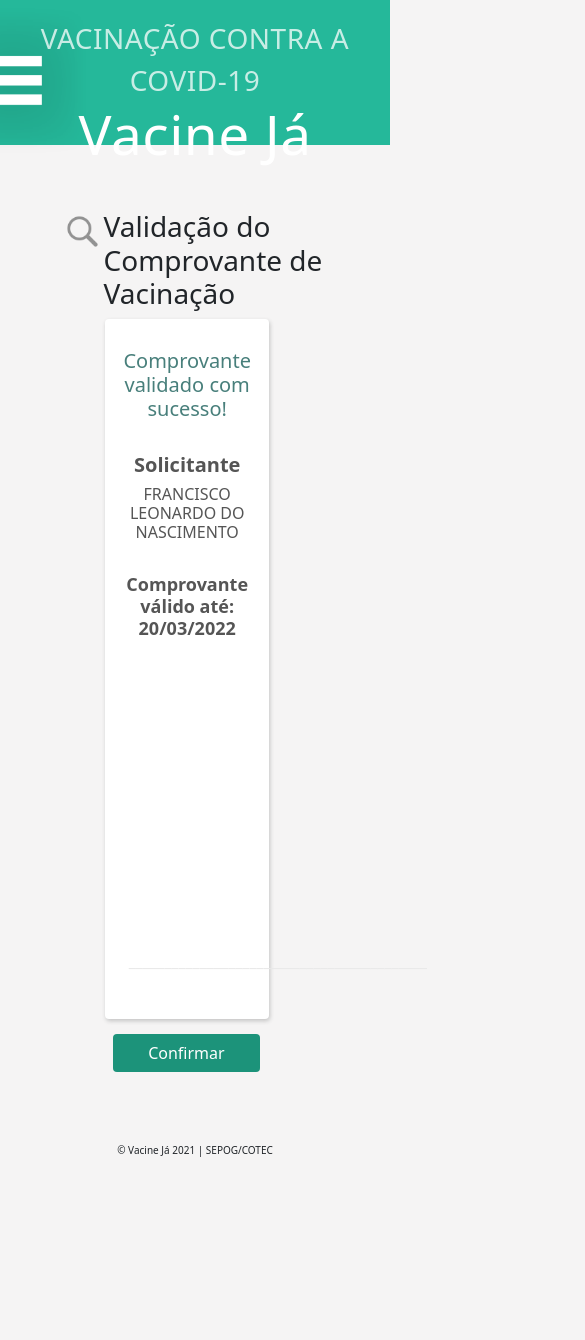
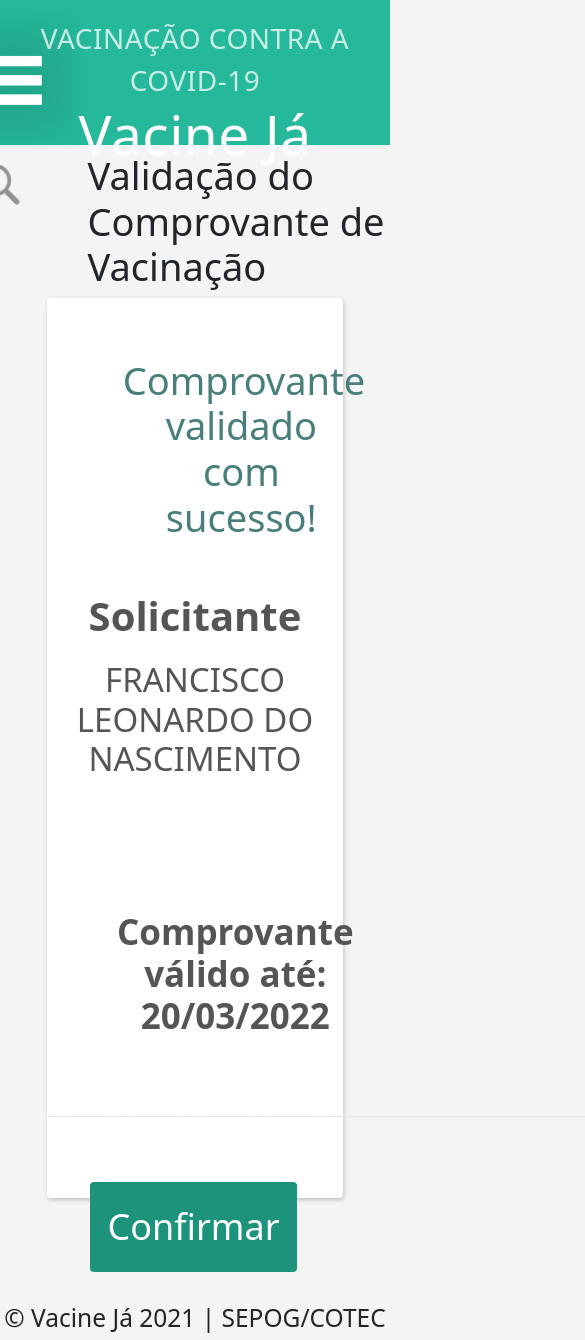
Before and after one commit to Leonardo-Nascimento/github-pages, a plain HTML site: page index.html in a window 390 px wide. Shown: the whole page, 585 px wide, since content can reach past the window. Before the commit the page ends 1160 px from the top, so only its background shows below. Drawn offline with nearby package versions, Linux system fonts and the light colour scheme.

Commit message:
layout mobile redefinido

```diff
--- a/index.css
+++ b/index.css
@@ -118,31 +118,46 @@ body{
         font-size: 55px;
     }
 
+    #headInfo{
+        margin-top: -57px;
+    }
+
     #headInfo h1{
-        font-size: 28px;
+        font-size: 38px;
     }
 
     #headInfo img{
-        height: 45px;
-        margin-top: -2px;
+        margin-left: -91px;
+        margin-right: 60px;
+        height: 60px;
     }
 
     #labelComprovante{
-        font-size: 20px;
-        margin-top: 30px;
+        text-align: center;
+        font-size: 38px;
+        width: 80%;
+        margin-top: 60px;
+        margin-left: 2em;
     }
 
     #quadradoPrincipal h4{
-        font-size: 20px;
+        margin-top: 20px;
+        font-size: 40px;
     }
 
     #myName{
         font-weight: 400;
-        font-size: 16px;
+        font-size: 33px;
+        margin-top: 20px;
     }
 
-    #dataValidade{
-        font-size: 18px;
+    #quadradoPrincipal #dataValidade{
+        margin-top: 100px;
+        margin-bottom: 60px;
+        font-size: 35px;
+        width: 80%;
+        text-align: center;
+        margin-left: 2em;
     }
 
     #toggle_Icon img{
@@ -166,28 +181,33 @@ body{
     }
 
     #quadradoPrincipal{
-        width: 42%;
-        height: 700px;
-        margin-left: 27%;
+        width: 76%;
+        height: 900px;
+        margin-left: 12%;
     }
 
     #quadradoPrincipal p{
-        margin-left: 6%;
-        align-items: center;
-        margin-top: 270px;
-        position: absolute;
+
+        /* align-items: center; */
 
         /* align-items: center;
         margin-top: 50px; */
     }
 
     #quadradoPrincipal #button{
-        margin-top: 355px;
+        margin-top: 45px;
+        font-size: 36px;
+        height: 90px;
+        width: 70%;
     }
 
     #footer{
+        /* position: relative; */
+        margin-top: 25%;
+        margin-bottom: 20%;
         text-align: center;
-        margin-top: 30%;
+        font-size: 28px;
+        /*margin-top: 30%; */
     }
 
 }
--- a/index.html
+++ b/index.html
@@ -64,7 +64,7 @@
             <h5 style="color: #555555; font-weight: bold;" id="dataValidade">Comprovante válido até: 20/03/2022</h5>
 
             <p style="color: #e8e8e8;">
-                __________________________________________</p>
+                ______________________________________________________________________________</p>
 
             <button type="button" class="btn" id="button">Confirmar</button>
 
@@ -72,9 +72,9 @@
     </section>
 
     <footer id="footer">
-        <span style="font-size: 10px;">
+        <small>
             © Vacine Já 2021 | SEPOG/COTEC
-        </span>
+        </small>
     </footer>
 
 
```
